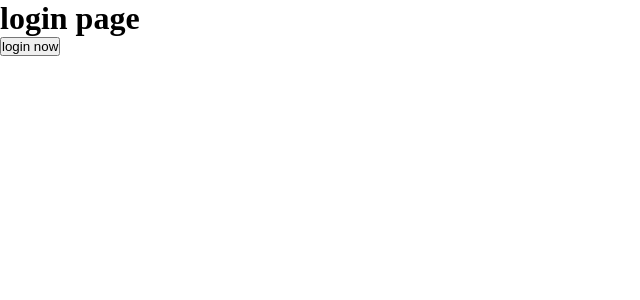
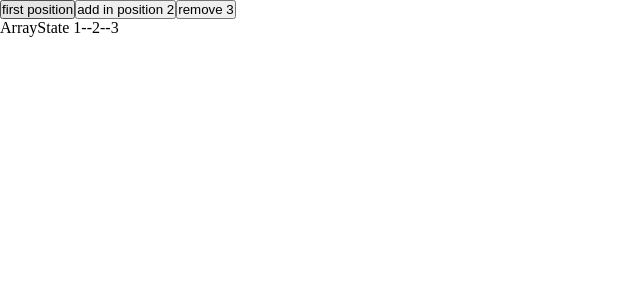
Before and after one commit to milon27/react-beginners, a React (Create React App) app: page / in a window 1280 px wide. Shown: the top 300 px of the page, without its empty margins (0-640 px from the left). Built offline with nearby package versions, Linux system fonts and the light colour scheme.

Commit message:
7th done

```diff
--- a/src/App.jsx
+++ b/src/App.jsx
@@ -1,54 +1,11 @@
-// import './global.css'
-
-import Home from "./components/pages/home/Home";
-import { useState } from 'react'
-
-// what we are rendeing/(showing in the browser) form this component?
-//
-
-// 1. it should funcion 2. return jsx
-
-// reload
-// isLogged =false
-// log
-// logn page.
-
-// click on the button
-// isLoggedIn=true
-// log
-// home page
-
+import ArrayState from "./components/state/ArrayState";
+import ObjectState from "./components/state/ObjectState";
 
 const App = () => {
 
-    const state = useState(false) //return an array [2 element]
-    // 1st element=holding the value of the state
-    // 2nd element = a function which we will use to change the value of the state.
-
-
-    console.log("rendering App Component....");
-
-    return (state[0] === false) ? <div>
-        <h1>login page</h1>
-        <button onClick={() => {
-
-            console.log("clicked....", state[0])
-            state[1](true)
-
-        }}>login now</button>
-
-    </div> : <Home />
-
-    // return <Layout title="a title">
-    //     {/* parent */}
-
-    //     {/* child */}
-    //     <Home url={'https://www.google.com/images/branding/googlelogo/2x/googlelogo_color_272x92dp.png'} title1='title 1' title2='tuitle 2' />
-    //     <h1>a chilod</h1>
-    //     <h1>a chilod</h1>
-    //     <h1>a chilod</h1>
-    //     <h1>a chilod</h1>
-    // </Layout>
+    return <div>
+        <ArrayState />
+    </div>
 }
 
 export default App;
--- /dev/null
+++ b/src/components/state/ArrayState.jsx
@@ -0,0 +1,62 @@
+import React from 'react'
+import { useState } from 'react'
+
+export default function ArrayState() {
+    const [arr, setArr] = useState([1, 2, 3])
+
+    // add an element (first position,middle position,end position)
+    const firstEndPos = (item) => {
+        setArr(prev => {
+            const copy = [...prev, item]
+            return copy;
+        })
+    }
+
+    const addItemIn2Pos = () => {
+        setArr(prev => {
+            const copy = [...prev]
+            copy[2] = 7// 1,2,7
+            copy[2 + 1] = prev[2]//1,2,7,3
+            console.log("---> ", copy);
+            return copy
+        })
+    }
+
+    // remove something (first position,middle position,end position)
+    const removeItem = (item) => {//3
+        setArr(prev => {
+            const copy = prev.filter(_item => {
+                if (_item === item) {//1,2,3
+                    return false;
+                } else {
+                    return true;
+                }
+            })
+            console.log("after remove", copy)
+            return copy
+        })
+    }
+
+    // update something (based on the index)
+
+
+
+    return (
+        <div>
+            <button onClick={() => {
+                firstEndPos(7)
+            }}>first position</button>
+
+            <button onClick={addItemIn2Pos}>
+                add in position 2
+            </button>
+            {/* 1--2--7--3 */}
+            <button onClick={() => {
+                removeItem(3)
+            }}>remove 3</button>
+
+
+            <div>ArrayState {arr.join("--")}</div>
+        </div>
+    )
+}
--- /dev/null
+++ b/src/components/state/ObjectState.jsx
@@ -0,0 +1,35 @@
+import React, { useState } from 'react'
+
+export default function ObjectState() {
+    const [obj, setObj] = useState({
+        one: 1,//5
+        two: 2
+    })
+
+    const changeOne = () => {
+        console.log("we are in the changeOne fun.")
+        setObj((prevObj) => { // {"one":1,"two":2}//A1
+            const temp = {//A2
+                ...prevObj,
+                one: 5
+            }//{"one":1,"two":2}
+
+            //prevObj.one = 7
+
+            return temp
+        })
+    }
+
+    function changeTwo() {
+        console.log("clicked two")
+    }
+
+
+    return (
+        <div>ObjectState :{JSON.stringify(obj)}
+
+            <button onClick={changeOne}>change one</button>
+            <button onClick={changeTwo}>change two</button>
+        </div>
+    )
+}
```
Also changed, not shown: src/components/state/LikeCount.jsx (added, +18 -0 lines), 1 other file (tests, documents, lock files or other folders).
